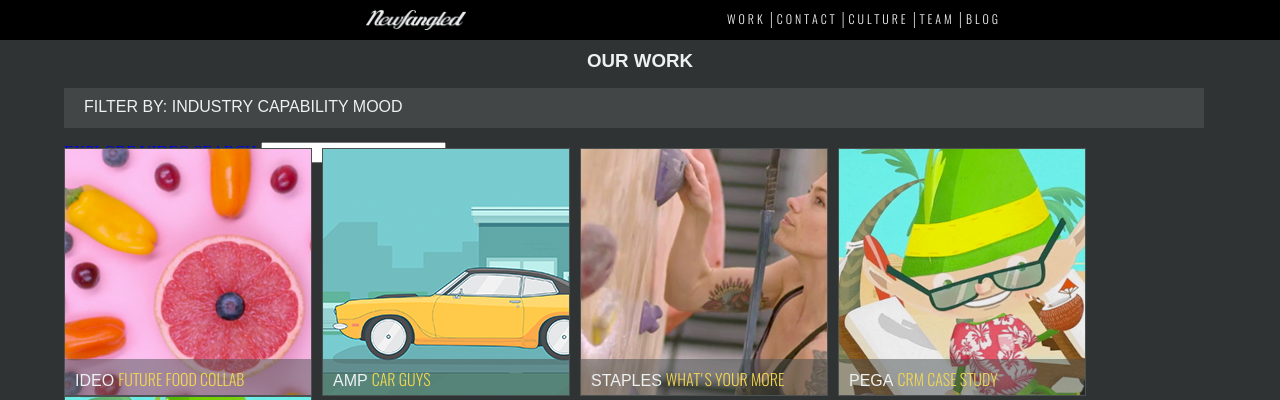
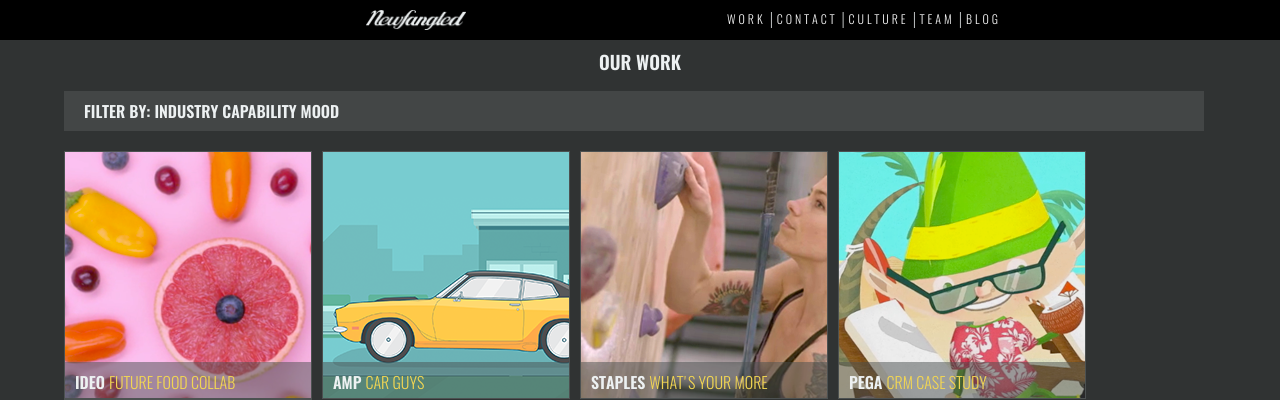
Before and after one commit to NewfangledStudios/site, a PHP site: page /gallery.html in a window 1280 px wide. Shown: the top 400 px of the page. Run offline with PHP 8.4, Linux system fonts and the light colour scheme; some web fonts are replaced.

Commit message:
Updated styles and stored pages for view

```diff
--- a/gallery.html
+++ b/gallery.html
@@ -33,10 +33,7 @@
 				<div class="gallery-filter-category">
 					<p>FILTER BY: INDUSTRY CAPABILITY MOOD</p>
 				</div>
-				<div class="gallery-link-and-search-box">
-					<a class='video-search-button' href='/sphere'>EXPLORE VIDEO SEARCH</a>
-					<input class='search-box' type='text'>
-				</div>
+
 			</div>
 
 
```
Also changed, not shown: style.css (+9 -1 lines).
